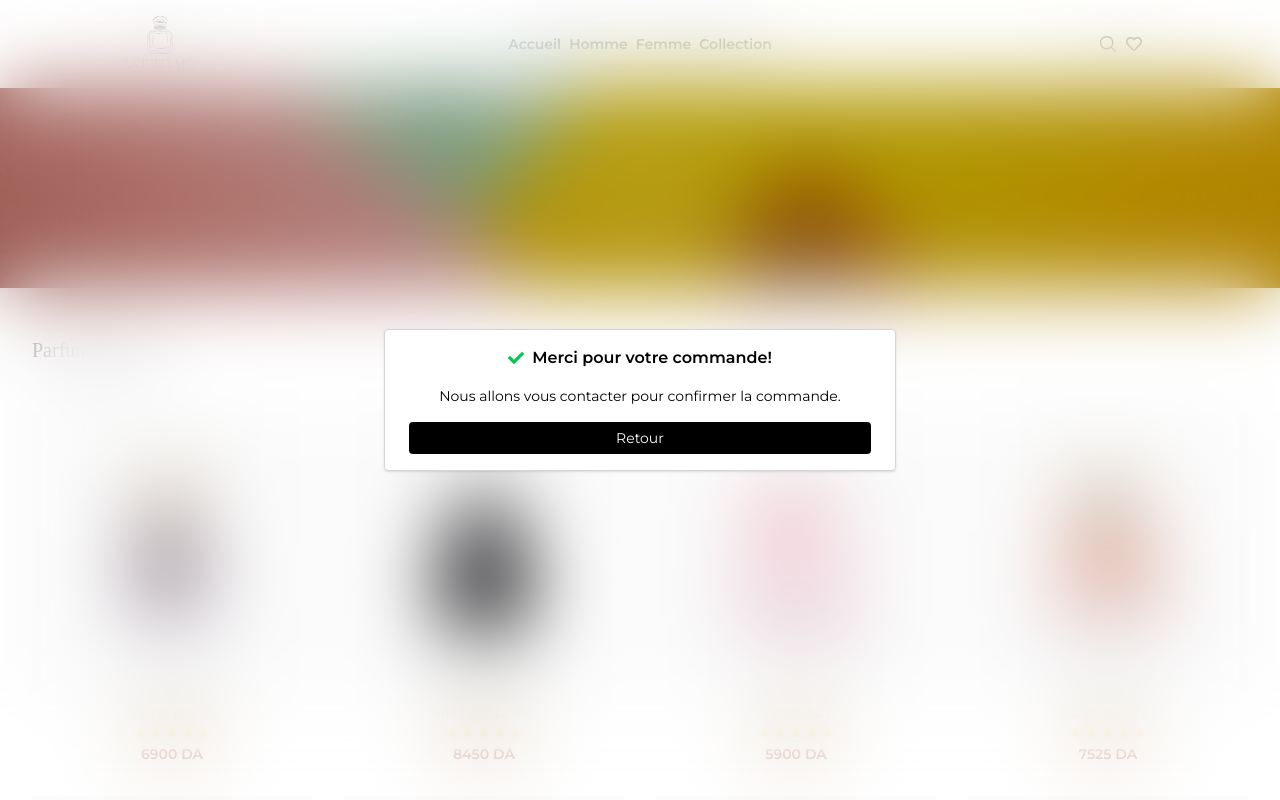
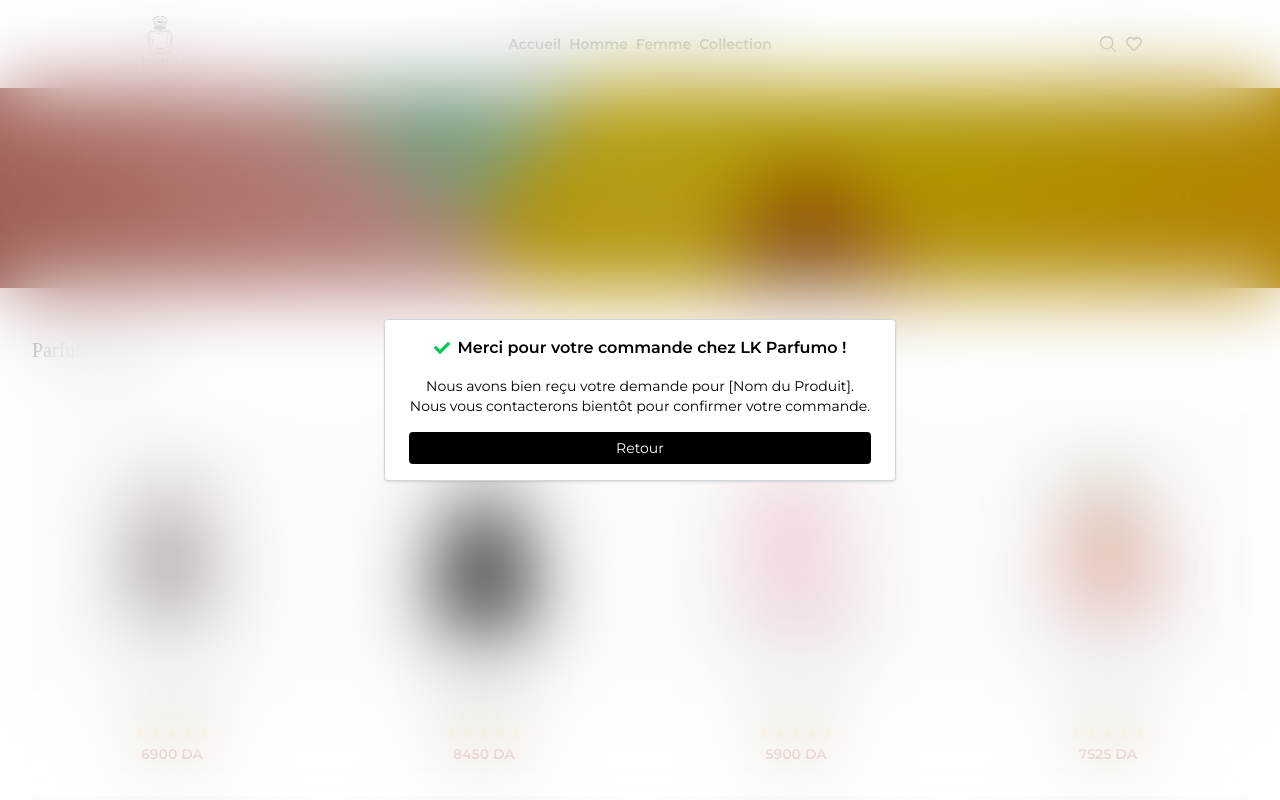
Before and after one commit to chtiwa/parfume-store, a React (Vite) app: page /femme in a window 1280 px wide. Shown: the top 800 px of the page. Built offline with nearby package versions, Linux system fonts and the light colour scheme; no server answers; a web font is replaced by a local one.

Commit message:
added rounded borders

```diff
--- a/src/components/ProductsList.tsx
+++ b/src/components/ProductsList.tsx
@@ -35,7 +35,7 @@ const ProductsList = () => {
                 <img
                   src={`/${images[0]}`}
                   alt={title}
-                  className="hover:scale-110 transition duration-300"
+                  className="hover:scale-110 transition duration-300 rounded"
                 />
               </div>
               <h3 className="altfont mt-2">{title}</h3>
--- a/src/components/SuccessModal.tsx
+++ b/src/components/SuccessModal.tsx
@@ -1,4 +1,4 @@
-import React, { useState } from "react"
+import { useState } from "react"
 import { FaCheck } from "react-icons/fa"
 import { Link } from "react-router-dom"
 
@@ -8,23 +8,28 @@ const SuccessModal = () => {
     <div
       className={`${
         isSuccessModalOpen
-          ? "w-full h-screen fixed inset-0 backdrop-blur-2xl z-20 flex items-center justify-center opacity-100 p-4"
+          ? "w-full h-screen fixed inset-0 backdrop-blur-2xl z-30 flex items-center justify-center opacity-100 p-4"
           : "opacity-0 z-0 hidden"
       } transition-opacity duration-300`}
     >
       <div className="w-full max-w-lg flex gap-4 flex-col px-6 py-4 rounded border border-gray-300 shadow bg-white">
-        <div className="flex justify-center items-center gap-2">
+        <div className="flex flex-col sm:flex-row justify-center items-center gap-2">
           <FaCheck className="text-green-500" />
           <h3 className="font-semibold text-center">
-            Merci pour votre commande!
+            Merci pour votre commande chez LK Parfumo !
           </h3>
         </div>
 
         <p className="text-sm text-center">
-          Nous allons vous contacter pour confirmer la commande.
+          Nous avons bien reçu votre demande pour [Nom du Produit]. Nous vous
+          contacterons bientôt pour confirmer votre commande.
         </p>
-        <Link to={"/"} onClick={() => setIsSuccessModalOpen(false)}>
-          <button className="w-full bg-black px-4 py-1.5 text-sm text-white rounded">
+        <Link
+          className="hover:cursor-pointer"
+          to={"/"}
+          onClick={() => setIsSuccessModalOpen(false)}
+        >
+          <button className="w-full bg-black px-4 py-1.5 text-sm text-white rounded hover:cursor-pointer">
             Retour
           </button>
         </Link>
--- a/src/pages/product/FormComponent.tsx
+++ b/src/pages/product/FormComponent.tsx
@@ -172,7 +172,7 @@ const FormComponent = () => {
             onChange={handleChange}
             maxLength={20}
             minLength={3}
-            className="border border-gray-700 outline-0 pt-2 pb-2.5 pr-16 w-full"
+            className="border border-gray-700 outline-0 pt-2 pb-2.5 pr-16 w-full rounded"
           />
           <IoPerson className="absolute top-1/2  right-4 -translate-y-1/2 text-xl" />
         </div>
@@ -191,7 +191,7 @@ const FormComponent = () => {
             name="phoneNumber"
             value={form.phoneNumber || ""}
             onChange={handleChange}
-            className="border border-gray-700 outline-0 pt-2 pb-2.5 pr-16 w-full rtl"
+            className="border border-gray-700 outline-0 pt-2 pb-2.5 pr-16 w-full rtl rounded"
           />
           <FaPhoneAlt className="absolute top-1/2  right-4 -translate-y-1/2 text-xl" />
         </div>
@@ -206,7 +206,7 @@ const FormComponent = () => {
           <select
             name="state"
             value={form?.state}
-            className="border border-gray-700 outline-0 pt-2 pb-2.5 pr-16 w-full appearance-none"
+            className="border border-gray-700 outline-0 pt-2 pb-2.5 pr-16 w-full appearance-none rounded"
             onChange={handleChange}
           >
             {tarifs &&
@@ -239,7 +239,7 @@ const FormComponent = () => {
           <select
             name="city"
             value={form?.city}
-            className="border border-gray-700 outline-0 pt-2 pb-2.5 pr-16 w-full appearance-none"
+            className="border border-gray-700 outline-0 pt-2 pb-2.5 pr-16 w-full appearance-none rounded"
             onChange={handleChange}
           >
             {form.state !== "" &&
@@ -286,7 +286,7 @@ const FormComponent = () => {
       {error && <span className="text-red-500">Internal Server Error</span>}
 
       <button
-        className="flex items-center justify-center px-8 pt-2 pb-2.5 border border-gray-500 font-bold text-lg text-white bg-black hover:scale-105 hover:border-green-500 animate-bounce transition duration-300 cursor-pointer mt-8"
+        className="flex items-center justify-center px-8 pt-2 pb-2.5 border border-gray-500 font-bold text-lg text-white bg-black hover:scale-105 hover:border-green-500 animate-bounce transition duration-300 cursor-pointer mt-8 rounded"
         type="submit"
       >
         {isLoading ? "..." : "احصل عليه الآن"}
--- a/src/pages/product/Offers.tsx
+++ b/src/pages/product/Offers.tsx
@@ -7,7 +7,7 @@ const Offers = ({ form, setForm }: OffersProps) => {
   const variants = ["100ml", "50ml", "30ml"]
   return (
     <div className="w-full mt-4">
-      <ul className="w-full border-b-2 border-t-2 border-l border-r flex justify-evenly text-sm sm:text-base ">
+      <ul className="w-full border-b-2 border-t-2 border-l border-r flex justify-evenly text-sm sm:text-base rounded ">
         {variants.map((variant, i) => (
           <li
             className={`border-l border-r w-full flex items-center justify-center py-1.5  hover:cursor-pointer ${
--- a/src/pages/product/QauntityComponent.tsx
+++ b/src/pages/product/QauntityComponent.tsx
@@ -19,7 +19,7 @@ const QauntityComponent = ({ form, setForm }: QauntityComponentI) => {
   }
   return (
     <div className="w-full flex items-center justify-center gap-2">
-      <div className="flex items-center justify-center gap-4 border-2 p-2">
+      <div className="flex items-center justify-center gap-4 border-2 p-2 rounded">
         <FaPlus
           className="hover:cursor-pointer"
           onClick={() => handleQuantityChange("inc")}
```
